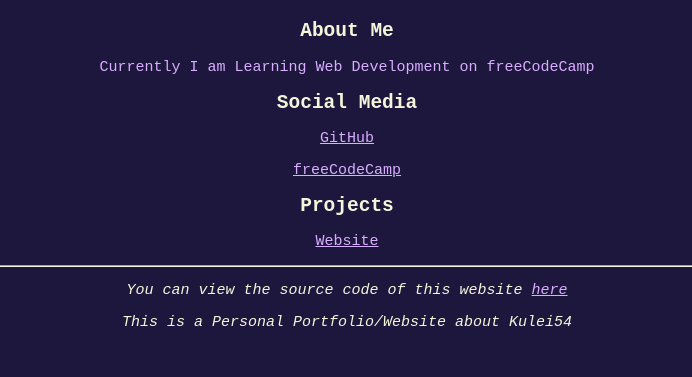
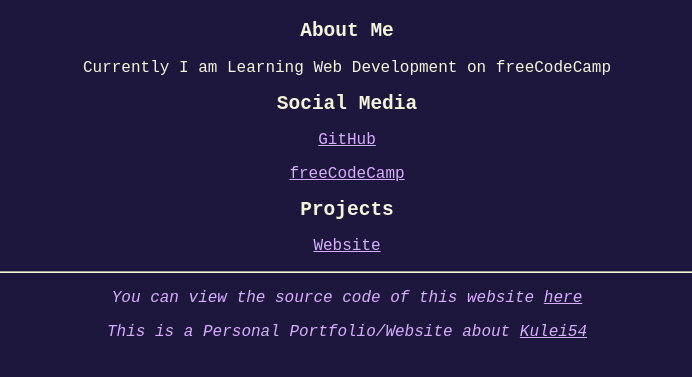
Before and after one commit to Kulei54/Website, a plain HTML site: page index.html in a window 1280 px wide. Shown: the part 51-428 px from the top of the page, without its empty margins (293-985 px from the left). Drawn offline with Linux system fonts and the light colour scheme.

Commit message:
Update 3 (#4)
### Changes to index.html
-Added link to footer
-Removed all class to elements
### Changes to main.css
-Removed .projects, .social, .aboutme, .sourcecode
-Add a:hover element
-Increased paragraph element by 1px

```diff
--- a/index.html
+++ b/index.html
@@ -12,15 +12,15 @@
         <h2 id="aboutme">About Me</h2>
             <p class="aboutme">Currently I am Learning Web Development on freeCodeCamp</p>
         <h2 id="socialmedia">Social Media</h2>
-            <p><a href="https://github.com/Kulei54" class="social">GitHub</a></p>
-            <p><a href="https://www.freecodecamp.org/Kulei54" class="social">freeCodeCamp</a></p>
+            <p><a href="https://github.com/Kulei54">GitHub</a></p>
+            <p><a href="https://www.freecodecamp.org/Kulei54">freeCodeCamp</a></p>
         <h2 id="projects">Projects</h2>
-            <p><a href="https://github.com/Kulei54/Website" class="projects">Website</a></p>
+            <p><a href="https://github.com/Kulei54/Website">Website</a></p>
     </main>
     <hr>
     <footer>
-       <p>You can view the source code of this website <a href="https://github.com/Kulei54/Website" class="sourcecode">here</a></p>
-       <p>This is a Personal Portfolio/Website about Kulei54</p>
+       <p>You can view the source code of this website <a href="https://github.com/Kulei54/Website">here</a></p>
+       <p>This is a Personal Portfolio/Website about <a href="https://github.com/Kulei54">Kulei54</a></p>
     </footer>
 </body>
 </html>
--- a/main.css
+++ b/main.css
@@ -1,5 +1,3 @@
-/*Elements*/
-
 body {
     background-color: rgb(30, 23, 61);
     color: beige;
@@ -20,9 +18,12 @@ h2 {
 }
 p {
     text-align: center;
-    font-size: 15px;
+    font-size: 16px;
 }
 a {
+    color: rgb(216, 174, 255);
+}
+a:hover {
     color: beige;
 }
 hr {
@@ -32,13 +33,5 @@ hr {
 footer {
     text-align: center;
     font-style: italic;
-}
-
-/*Class*/
-
-.projects, .social, .sourcecode {
-    color:rgb(216, 174, 255);
-}
-.aboutme {
     color: rgb(216, 174, 255);
 }
```
